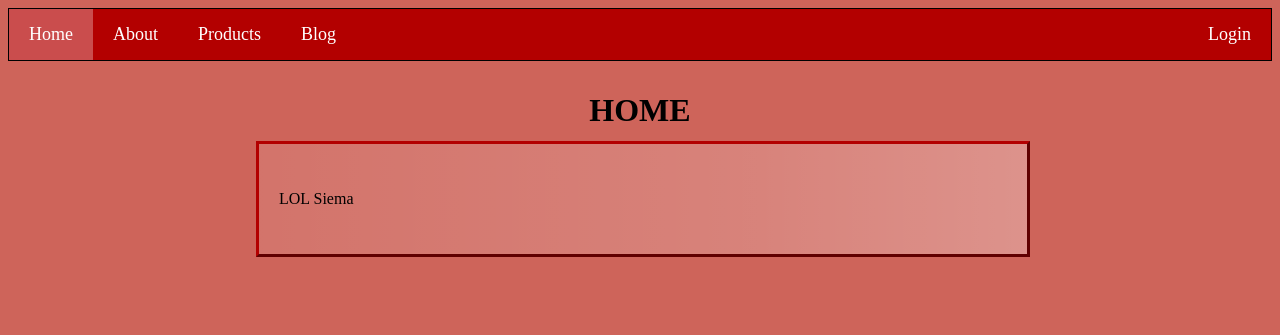
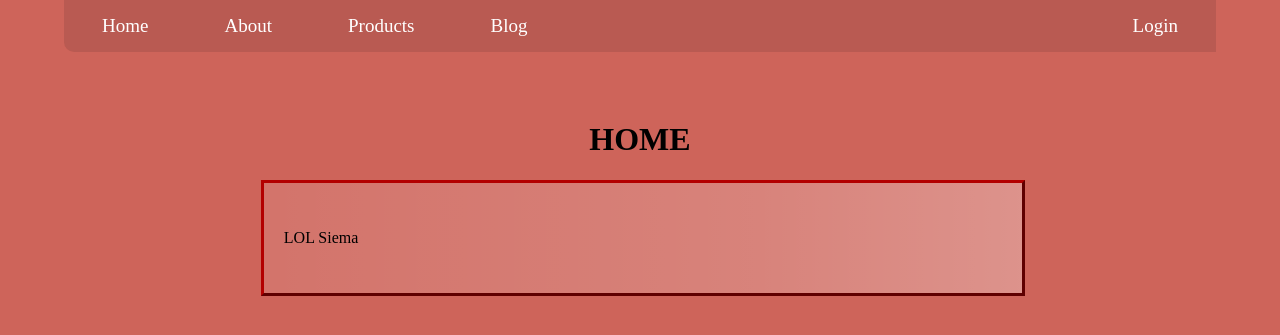
Before and after one commit to maciejratajski1999/WebPageDemo, a Flask app: page / in a window 1280 px wide. Shown: the top 335 px of the page. Run offline with Flask 2, Linux system fonts and the light colour scheme.

Commit message:
Navbar and headers visual / layout changes

```diff
--- a/app/static/main.css
+++ b/app/static/main.css
@@ -2,13 +2,17 @@
 @import "navbar.css";
 @import "register.css";
 @import "manage.css";
+:root {
+  --bg: rgb(206, 100, 90);
+  --nav: rgba(var(--bg), 0.5);
+  --white: #ffffff;
+}
 
 html {
-    background-color: rgb(206, 100, 90);
+    background-color: var(--bg);
 }
 h1 {
-    position: relative;
-    top: 10px;
+    position: static;
     text-align: center;
 }
 main {
@@ -26,3 +30,7 @@ main {
 p {
     padding: 15px 20px;
 }
+.content {
+        position: relative;
+        top: 100px;
+}
--- a/app/static/navbar.css
+++ b/app/static/navbar.css
@@ -1,29 +1,40 @@
+nav {
+    position: fixed;
+    width: 90%;
+    left: 5%;
+    background-color: var(--bg);
+    box-shadow: inset 0 0 0 1000px rgba(0,0,10,.1);
+    z-index: 9;
+    top: 0;
+    border-bottom-left-radius: 10px;
+}
+
 nav ul{
-    background-color: #b30000;
     overflow: hidden;
     list-style-type: none;
     margin: 0;
     padding: 0;
-    border: 1px solid #000000;
 }
 nav li{
     display: inline;
 }
 nav li a {
     float: left;
-    padding: 15px 20px;
+    padding: 1.3% 3.3%;
     transition: background-color 0.5s ease;
     text-decoration: none;
-    font-size: large;
+    font-size: 19px;
     text-align: center;
     color: white;
+    border-radius: 12.5%;
+    z-index: 8;
 }
-nav li a.current {
+nav li.current {
     background-color: rgb(255, 255, 255, 0.3);
 }
 nav li a.login {
     float: right;
 }
 nav li a:hover{
-    background-color: #951a1a
+    filter: brightness(0.66);
 }
--- a/app/templates/layout.html
+++ b/app/templates/layout.html
@@ -17,9 +17,9 @@
       {% for class, hyperlinks in subpages.items() %}
         {% for header, link in hyperlinks.items() %}
           {% if class == current %}
-            <li><a class="current" href={{link}}>{{header}}</a></li>
+            <li class="current"><a  href={{link}}>{{header}}</a></li>
           {% else %}
-            <li><a class="other" href={{link}}>{{header}}</a></li>
+            <li class="other" ><a href={{link}}>{{header}}</a></li>
           {% endif %}
         {% endfor %}
       {% endfor %}
@@ -32,6 +32,8 @@
     </ul>
   </nav>
 {% endblock %}
+{% block content%}
+  <div class="content">
     {% with messages = get_flashed_messages(with_categories=true) %}
       {% if messages %}
         {% for category, message in messages %}
@@ -41,5 +43,7 @@
     {% endwith %}
     {% block main %}
     {% endblock %}
+  </div>
+{% endblock%}
 </body>
 </html>
```
Lines whose indentation alone changed are shown as unchanged.
